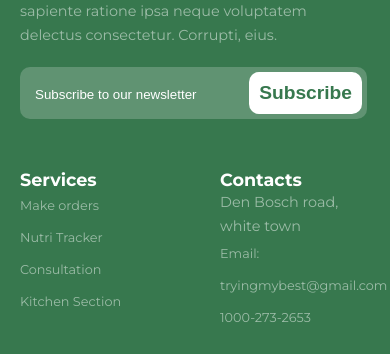
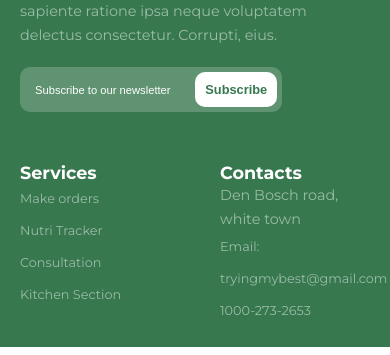
Before and after one commit to Mosesemeh/catering, a plain HTML site: page index.html in a window 390 px wide. Shown: the part 3104-3459 px from the top of the page. Drawn offline with Linux system fonts and the light colour scheme.

Commit message:
initial commit

```diff
--- a/styles.css
+++ b/styles.css
@@ -399,11 +399,17 @@ footer form{
     border-radius: 10px;
     display: inline-block;
 }
+@media screen and (max-width: 700px){
+    footer form{
+        display:inline-flex;
+        gap: 0.3px;
+    }
+}
 footer form input{
     background-color: transparent;
     border: 0;
     color: #fff;
-    min-width: 200px;
+    min-width: 150px;
     padding: 10px;
 }
 footer form input::placeholder{
@@ -418,6 +424,17 @@ footer button{
     font-size: 1.2rem;
     cursor: pointer;
     font-weight: bold;
+}
+@media screen and (max-width: 700px){
+    footer form input{
+        max-width: 80px;
+    }
+    footer button{
+        font-size: 0.8rem;
+    }
+    footer form input::placeholder{
+        font-size: 0.7rem;
+    }
 }
 .columns{
     padding-top: 50px;
```
